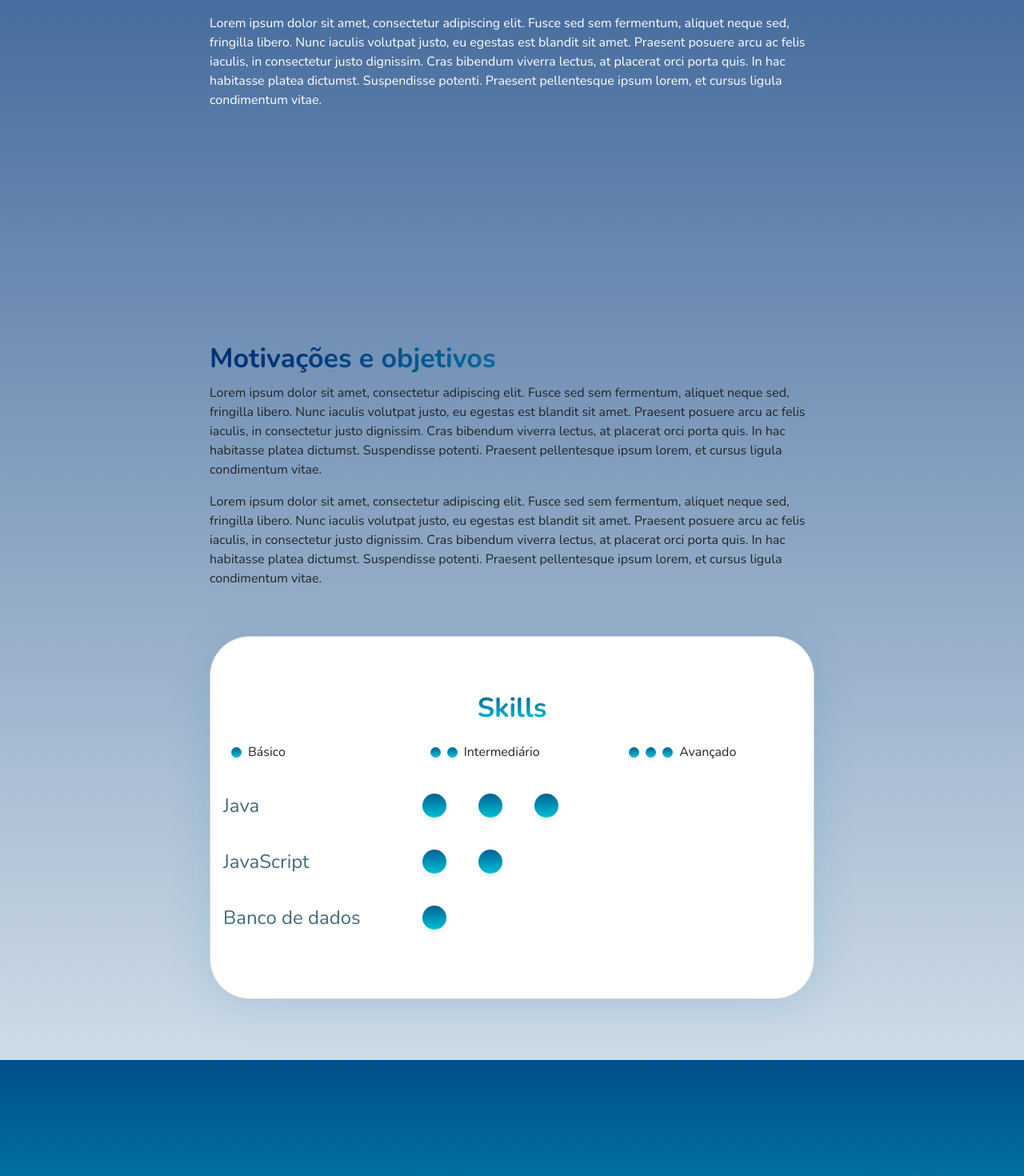
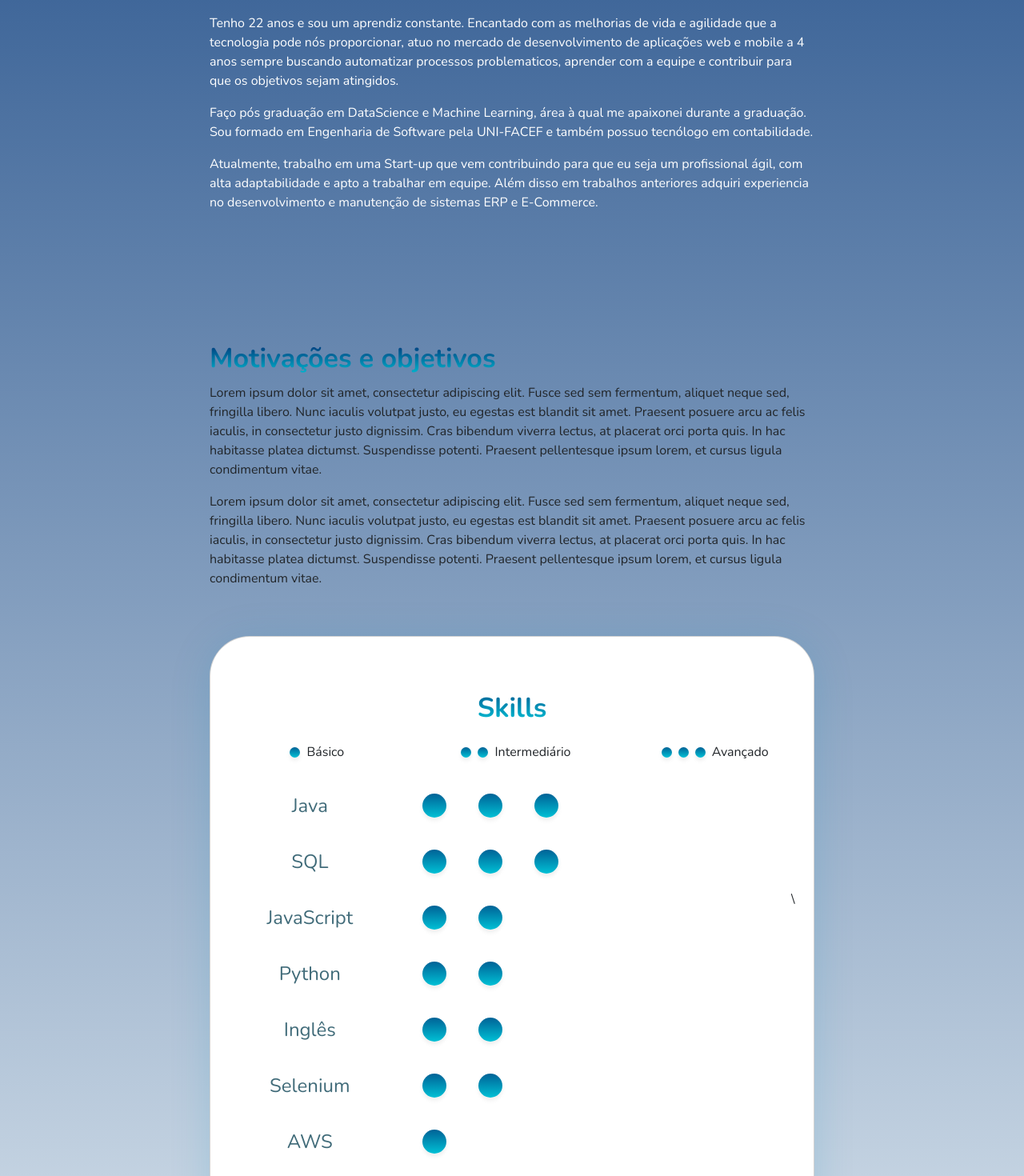
Before and after one commit to EduHSilva/ehs_portfolio, a React (Create React App) app: page / in a window 1280 px wide. Shown: the part 540-2010 px from the top of the page at 80% size. Built offline with nearby package versions, Linux system fonts and the light colour scheme.

Commit message:
ajustes gerais

```diff
--- a/src/_base.scss
+++ b/src/_base.scss
@@ -4,6 +4,7 @@ body {
     font-family: 'Nunito', sans-serif;
     min-height: 100vh;
 
+    animation: fadein 2s ease-in-out;;
     @media (max-width: $width_mobile){
         .container {
             width: 100%!important;
@@ -13,13 +14,9 @@ body {
         }
     }
 
-    h3 {
-        font-weight: 700;
-        font-size: 34px;
-        line-height: 46px;
-        background: linear-gradient(90deg, #003377 10.26%, #00FFFF 150.13%);
-        -webkit-background-clip: text;
-        -webkit-text-fill-color: transparent;
-        background-clip: text;
-    }
 }
+
+@keyframes fadein {
+    from { opacity: 0; }
+    to { opacity: 1; }
+}
--- a/src/components/ItemSkill/index.js
+++ b/src/components/ItemSkill/index.js
@@ -8,15 +8,14 @@ const ItemSkill = props => {
         dots.push(<Dot />)
     }
     return <Row>
-        <Col className='center' xs={4} >
+        <Col className='center justify-content-center' xs={4} >
             <span>
-            {desc}
+                {desc}
             </span>
-
         </Col>
         <Col>
             <Row>
-            {dots}
+                {dots}
             </Row>
         </Col>
     </Row>
--- a/src/components/Skills/index.js
+++ b/src/components/Skills/index.js
@@ -12,7 +12,7 @@ const Skills = () => {
         </Card.Title>
         <Row>
           <Col>
-            <div className='legend'>
+            <div className='legend justify-content-center'>
               <div className='dot'>
                 &nbsp;
               </div>
@@ -20,7 +20,7 @@ const Skills = () => {
             </div>
           </Col>
           <Col>
-            <div className='legend'>
+            <div className='legend justify-content-center'>
               <div className='dot'>
                 &nbsp;
               </div>
@@ -31,7 +31,7 @@ const Skills = () => {
             </div>
           </Col>
           <Col>
-            <div className='legend'>
+            <div className='legend justify-content-center'>
               <div className='dot'>
                 &nbsp;
               </div>
@@ -47,8 +47,13 @@ const Skills = () => {
         </Row>
         <Row>
           <ItemSkill num={3} desc={"Java"}/>
-          <ItemSkill num={2} desc={"JavaScript"}/>
-          <ItemSkill num={1} desc={"Banco de dados"}/>
+          <ItemSkill num={3} desc={"SQL"}/>
+          <ItemSkill num={2} desc={"JavaScript"}/>\
+          <ItemSkill num={2} desc={"Python"}/>
+          <ItemSkill num={2} desc={"Inglês"}/>
+          <ItemSkill num={2} desc={"Selenium"}/>
+          <ItemSkill num={1} desc={"AWS"}/>
+          <ItemSkill num={1} desc={"Docker"}/>
         </Row>
       </Card.Body>
     </Card>
--- a/src/views/About/index.js
+++ b/src/views/About/index.js
@@ -9,10 +9,17 @@ const About = () => {
                 <p>eu sou o</p>
                 <h1>Eduardo Henrique da Silva</h1>
                 <p>
-                    Lorem ipsum dolor sit amet, consectetur adipiscing elit. Fusce sed sem fermentum, aliquet neque sed, fringilla libero.
-                    Nunc iaculis volutpat justo, eu egestas est blandit sit amet. Praesent posuere arcu ac felis iaculis, in consectetur justo dignissim.
-                    Cras bibendum viverra lectus, at placerat orci porta quis. In hac habitasse platea dictumst. Suspendisse potenti.
-                    Praesent pellentesque ipsum lorem, et cursus ligula condimentum vitae.
+                    Tenho 22 anos e sou um aprendiz constante. Encantado com as melhorias de vida e agilidade que a tecnologia pode nós proporcionar,
+                    atuo no mercado de desenvolvimento de aplicações web e mobile a 4 anos sempre buscando automatizar processos problematicos, aprender com a equipe
+                    e contribuir para que os objetivos sejam atingidos.
+                </p>
+                <p>
+                    Faço pós graduação em DataScience e Machine Learning, área à qual me apaixonei durante a graduação.
+                    Sou formado em Engenharia de Software pela UNI-FACEF e também possuo tecnólogo em contabilidade.
+                </p>
+                <p>
+                    Atualmente, trabalho em uma Start-up que vem contribuindo para que eu seja um profissional ágil, com alta adaptabilidade e apto a trabalhar em equipe.
+                    Além disso em trabalhos anteriores adquiri experiencia no desenvolvimento e manutenção de sistemas ERP e E-Commerce.
                 </p>
             </section>
             <section>
--- a/src/views/About/index.scss
+++ b/src/views/About/index.scss
@@ -1,4 +1,5 @@
 @import "../../base";
+
 .introduction {
     display: flex;
     flex-direction: column;
@@ -11,7 +12,7 @@
             color: #fff;
         }
 
-        height: 100vh;
+        min-height: 100vh;
     }
 
 
@@ -23,12 +24,23 @@
         margin-bottom: 80px;
     }
 
+    h3 {
+        background: linear-gradient(180deg, #003377 8.26%, #00FFFF 139.13%);
+        -webkit-background-clip: text;
+        -webkit-text-fill-color: transparent;
+        background-clip: text;
+        font-family: 'Nunito';
+        font-style: normal;
+        font-weight: 700;
+        font-size: 34px;
+        line-height: 46px;
+    }
 
-    @media (max-width: $width_mobile){
+    @media (max-width: $width_mobile) {
         padding: 10px 25px;
 
 
-        h1{
+        h1 {
             font-size: 32px;
             line-height: unset;
         }
```
